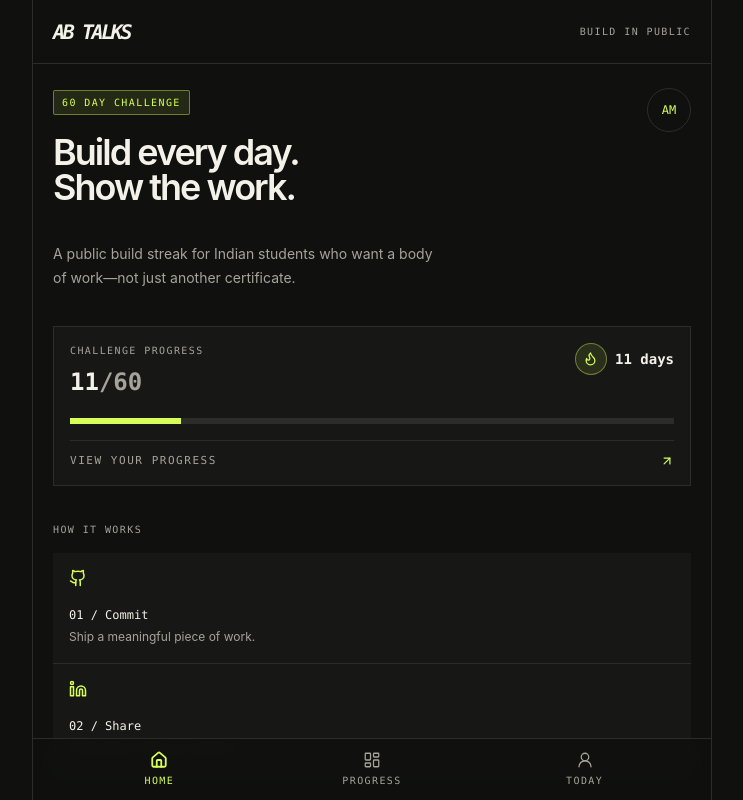
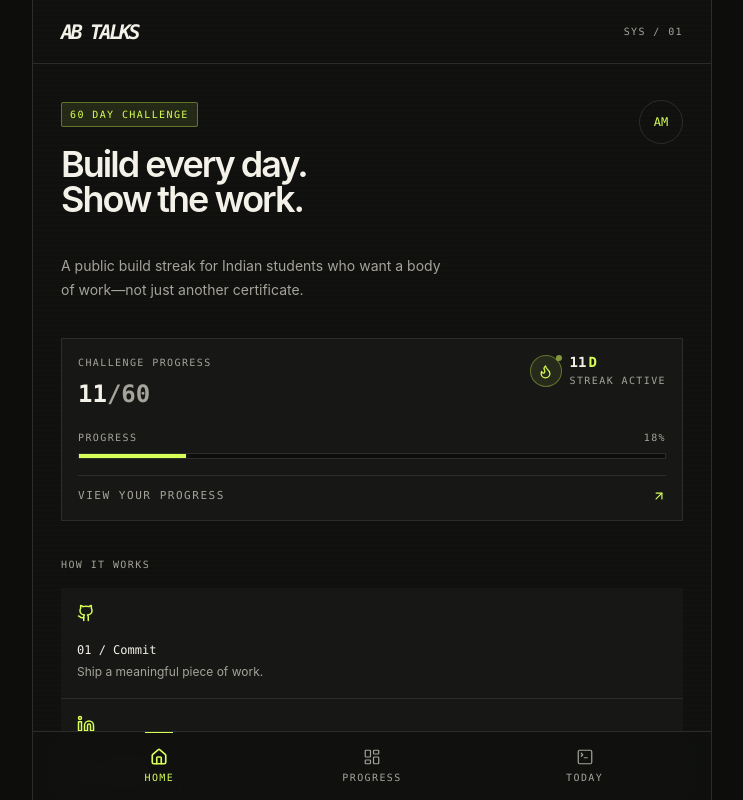
Before and after one commit to Hellopal007/psychic-umbrella, a Next.js app: page / in a window 1280 px wide. Shown: the top 800 px of the page, without its empty margins (268-1011 px from the left). Built offline with nearby package versions, Linux system fonts and the light colour scheme.

Commit message:
feat: establish ABTalks visual system

```diff
--- a/src/app/globals.css
+++ b/src/app/globals.css
@@ -4,12 +4,19 @@
 
 :root { color-scheme: dark; }
 * { box-sizing: border-box; }
-html { background: #10110f; }
-body { margin: 0; background: #10110f; color: #f4f1e8; font-family: Inter, ui-sans-serif, system-ui, sans-serif; }
+html { background: #0d0e0c; }
+body { margin: 0; background: #0d0e0c; color: #f4f1e8; font-family: Inter, ui-sans-serif, system-ui, sans-serif; }
 ::selection { background: #d8ff57; color: #10110f; }
 
+@media (prefers-reduced-motion: reduce) {
+  *, *::before, *::after { animation-duration: 0.01ms !important; animation-iteration-count: 1 !important; scroll-behavior: auto !important; transition-duration: 0.01ms !important; }
+}
+
 @layer components {
-  .shell { @apply mx-auto min-h-dvh max-w-[680px] border-x border-line bg-graphite; }
-  .page { @apply px-5 pb-28 pt-6; }
+  .shell { @apply mx-auto min-h-dvh max-w-[680px] border-x border-line bg-graphite; background-image: linear-gradient(to bottom, rgb(255 255 255 / 0.012) 1px, transparent 1px); background-size: 100% 5px; }
+  .page { @apply px-5 pb-28 pt-7 sm:px-7 sm:pt-9; }
   .hairline { @apply border-line; }
+  .display { @apply font-semibold tracking-[-0.055em] text-paper; }
+  .telemetry { @apply font-mono text-[10px] font-medium uppercase tracking-[0.14em] text-muted; }
+  .surface-grid { @apply grid gap-px border border-line bg-line shadow-surface; }
 }
--- a/src/components/app-shell.tsx
+++ b/src/components/app-shell.tsx
@@ -2,5 +2,5 @@ import Link from "next/link";
 import { BottomNav } from "@/components/bottom-nav";
 
 export function AppShell({ children }: { children: React.ReactNode }) {
-  return <main className="shell"><header className="flex h-16 items-center justify-between border-b border-line px-5"><Link href="/" className="font-mono text-xl font-black italic tracking-[-0.12em] text-paper">AB TALKS</Link><span className="font-mono text-[10px] uppercase tracking-eyebrow text-muted">Build in public</span></header>{children}<BottomNav /></main>;
+  return <main className="shell"><header className="flex h-16 items-center justify-between border-b border-line px-5 sm:px-7"><Link href="/" aria-label="AB Talks home" className="font-mono text-xl font-black italic tracking-[-0.12em] text-paper transition-colors hover:text-signal">AB TALKS</Link><span className="telemetry">SYS / 01</span></header>{children}<BottomNav /></main>;
 }
--- a/src/components/bottom-nav.tsx
+++ b/src/components/bottom-nav.tsx
@@ -1,12 +1,12 @@
 "use client";
 
 import Link from "next/link";
-import { Home, LayoutDashboard, UserRound } from "lucide-react";
+import { Home, LayoutDashboard, SquareTerminal } from "lucide-react";
 import { usePathname } from "next/navigation";
 
-const items = [{ href: "/", label: "Home", icon: Home }, { href: "/dashboard", label: "Progress", icon: LayoutDashboard }, { href: "/day/12", label: "Today", icon: UserRound }];
+const items = [{ href: "/", label: "Home", icon: Home }, { href: "/dashboard", label: "Progress", icon: LayoutDashboard }, { href: "/day/12", label: "Today", icon: SquareTerminal }];
 
 export function BottomNav() {
   const pathname = usePathname();
-  return <nav className="fixed inset-x-0 bottom-0 z-10 mx-auto flex max-w-[680px] border-x border-t border-line bg-graphite/95 px-5 pb-[max(0.75rem,env(safe-area-inset-bottom))] pt-3 backdrop-blur"><div className="grid w-full grid-cols-3">{items.map(({ href, label, icon: Icon }) => { const active = pathname === href; return <Link key={href} href={href} className={`flex flex-col items-center gap-1 font-mono text-[10px] uppercase tracking-eyebrow ${active ? "text-signal" : "text-muted"}`}><Icon size={18} strokeWidth={active ? 2.4 : 1.7} /><span>{label}</span></Link>; })}</div></nav>;
+  return <nav aria-label="Primary navigation" className="fixed inset-x-0 bottom-0 z-10 mx-auto flex max-w-[680px] border-x border-t border-line bg-graphite/95 px-5 pb-[max(0.75rem,env(safe-area-inset-bottom))] pt-3 backdrop-blur-md"><div className="grid w-full grid-cols-3">{items.map(({ href, label, icon: Icon }) => { const active = pathname === href; return <Link key={href} href={href} className={`group relative flex min-h-11 flex-col items-center justify-center gap-1 font-mono text-[10px] uppercase tracking-eyebrow transition-colors ${active ? "text-signal" : "text-muted hover:text-paper"}`}><span className={`absolute -top-3 h-px w-7 transition-all ${active ? "bg-signal" : "bg-transparent group-hover:bg-muted/60"}`} /><Icon size={18} strokeWidth={active ? 2.2 : 1.6} /><span>{label}</span></Link>; })}</div></nav>;
 }
--- a/src/components/ui.tsx
+++ b/src/components/ui.tsx
@@ -1,37 +1,60 @@
 import type { ButtonHTMLAttributes, ReactNode } from "react";
-import { Check, Flame } from "lucide-react";
+import { Check, Flame, LockKeyhole } from "lucide-react";
 
-export function Button({ className = "", children, ...props }: ButtonHTMLAttributes<HTMLButtonElement>) {
-  return <button className={`inline-flex h-11 items-center justify-center gap-2 rounded-sm bg-signal px-4 text-sm font-semibold text-graphite transition hover:bg-paper disabled:opacity-50 ${className}`} {...props}>{children}</button>;
+type ButtonVariant = "primary" | "secondary" | "quiet" | "danger";
+type ButtonSize = "sm" | "md" | "lg";
+
+const buttonStyles: Record<ButtonVariant, string> = {
+  primary: "bg-signal text-graphite hover:bg-[#edfcae] active:bg-signal-dim",
+  secondary: "border border-line bg-ink text-paper hover:border-[#55574f] hover:bg-[#1c1e1a]",
+  quiet: "text-muted hover:bg-paper/5 hover:text-paper",
+  danger: "border border-red-400/30 bg-red-400/10 text-red-300 hover:bg-red-400/15",
+};
+const buttonSizes: Record<ButtonSize, string> = { sm: "h-9 px-3 text-xs", md: "h-11 px-4 text-sm", lg: "h-12 px-5 text-sm" };
+
+export function Button({ className = "", children, variant = "primary", size = "md", ...props }: ButtonHTMLAttributes<HTMLButtonElement> & { variant?: ButtonVariant; size?: ButtonSize }) {
+  return <button className={`inline-flex items-center justify-center gap-2 rounded-sm font-semibold transition-[background-color,border-color,color,transform] duration-150 ease-out active:translate-y-px disabled:pointer-events-none disabled:opacity-40 ${buttonStyles[variant]} ${buttonSizes[size]} ${className}`} {...props}>{children}</button>;
 }
 
-export function Badge({ children, tone = "default" }: { children: ReactNode; tone?: "default" | "signal" }) {
-  const styles = tone === "signal" ? "border-signal/40 bg-signal/10 text-signal" : "border-line bg-ink text-muted";
-  return <span className={`inline-flex items-center gap-1.5 rounded-sm border px-2 py-1 font-mono text-[10px] font-medium uppercase tracking-eyebrow ${styles}`}>{children}</span>;
+type BadgeTone = "default" | "signal" | "verified" | "pending" | "locked";
+const badgeStyles: Record<BadgeTone, string> = {
+  default: "border-line bg-ink text-muted",
+  signal: "border-signal/35 bg-signal/10 text-signal",
+  verified: "border-signal/25 bg-signal/[0.07] text-signal",
+  pending: "border-amber-200/20 bg-amber-200/[0.07] text-amber-100",
+  locked: "border-line bg-transparent text-[#6e7169]",
+};
+
+export function Badge({ children, tone = "default" }: { children: ReactNode; tone?: BadgeTone }) {
+  return <span className={`inline-flex items-center gap-1.5 rounded-sm border px-2 py-1 font-mono text-[10px] font-medium uppercase tracking-eyebrow ${badgeStyles[tone]}`}>{children}</span>;
 }
 
-export function Card({ children, className = "" }: { children: ReactNode; className?: string }) {
-  return <section className={`border border-line bg-ink ${className}`}>{children}</section>;
+export function Card({ children, className = "", elevated = false }: { children: ReactNode; className?: string; elevated?: boolean }) {
+  return <section className={`border border-line bg-ink ${elevated ? "shadow-surface" : ""} ${className}`}>{children}</section>;
 }
 
-export function ProgressBar({ value, max = 60 }: { value: number; max?: number }) {
-  return <div className="h-1.5 w-full overflow-hidden bg-line"><div className="h-full bg-signal" style={{ width: `${Math.min(100, (value / max) * 100)}%` }} /></div>;
+export function ProgressBar({ value, max = 60, label }: { value: number; max?: number; label?: string }) {
+  const progress = Math.min(100, Math.max(0, (value / max) * 100));
+  return <div aria-label={label ?? `${Math.round(progress)} percent complete`} aria-valuemax={max} aria-valuemin={0} aria-valuenow={value} role="progressbar"><div className="mb-2 flex justify-between telemetry"><span>{label ?? "progress"}</span><span>{Math.round(progress)}%</span></div><div className="h-1.5 overflow-hidden border border-line bg-[#0c0d0b]"><div className="h-full origin-left bg-signal shadow-[0_0_12px_rgb(216_255_87_/_0.28)] animate-meter-fill" style={{ width: `${progress}%` }} /></div></div>;
 }
 
 export function StreakIndicator({ days, compact = false }: { days: number; compact?: boolean }) {
-  return <div className="flex items-center gap-2"><span className="grid size-8 place-items-center rounded-full border border-signal/40 bg-signal/10 text-signal"><Flame size={15} /></span><div><p className="font-mono text-sm font-semibold leading-none text-paper">{days} days</p>{!compact && <p className="mt-1 font-mono text-[10px] uppercase tracking-eyebrow text-muted">current streak</p>}</div></div>;
+  return <div className={`flex items-center ${compact ? "gap-2" : "gap-3"}`}><span className={`${compact ? "size-8" : "size-10"} relative grid place-items-center rounded-full border border-signal/35 bg-signal/[0.08] text-signal`}><Flame size={compact ? 15 : 18} /><span className="absolute -right-px -top-px size-1.5 rounded-full bg-signal animate-status-pulse" /></span><div><p className={`${compact ? "text-sm" : "text-lg"} font-mono font-semibold leading-none text-paper`}>{days}<span className="ml-0.5 text-signal">D</span></p><p className="mt-1 telemetry">streak active</p></div></div>;
 }
 
-export function SectionLabel({ children }: { children: ReactNode }) {
-  return <p className="font-mono text-[10px] font-medium uppercase tracking-eyebrow text-muted">{children}</p>;
+export function SectionLabel({ children }: { children: ReactNode }) { return <p className="telemetry">{children}</p>; }
+
+export function Telemetry({ label, value, className = "" }: { label: string; value: ReactNode; className?: string }) {
+  return <div className={`min-w-0 ${className}`}><p className="telemetry">{label}</p><p className="mt-1 truncate font-mono text-sm font-semibold text-paper">{value}</p></div>;
 }
 
-export function StatusIndicator({ status = "verified", label }: { status?: "verified" | "pending"; label: string }) {
-  const active = status === "verified";
-  return <span className={`inline-flex items-center gap-1.5 font-mono text-[10px] uppercase tracking-eyebrow ${active ? "text-signal" : "text-muted"}`}><span className={`size-1.5 rounded-full ${active ? "bg-signal" : "bg-muted"}`}>{active && <Check size={0} />}</span>{label}</span>;
+export function StatusIndicator({ status = "verified", label }: { status?: "verified" | "pending" | "offline"; label: string }) {
+  const styles = status === "verified" ? "text-signal" : status === "pending" ? "text-amber-100" : "text-muted";
+  const dot = status === "verified" ? "bg-signal animate-status-pulse" : status === "pending" ? "bg-amber-200" : "bg-muted";
+  return <span className={`inline-flex items-center gap-1.5 font-mono text-[10px] uppercase tracking-eyebrow ${styles}`}><span className={`size-1.5 rounded-full ${dot}`} />{label}</span>;
 }
 
-export function ChallengeDayIndicator({ day, status }: { day: number; status: "complete" | "current" | "locked" }) {
-  const styles = status === "complete" ? "border-signal bg-signal text-graphite" : status === "current" ? "border-signal text-signal" : "border-line text-muted";
-  return <span className={`grid size-9 place-items-center border font-mono text-xs font-bold ${styles}`}>{status === "complete" ? <Check size={14} strokeWidth={3} /> : String(day).padStart(2, "0")}</span>;
+export function ChallengeDayIndicator({ day, status, label }: { day: number; status: "complete" | "current" | "locked"; label?: boolean }) {
+  const styles = status === "complete" ? "border-signal bg-signal text-graphite" : status === "current" ? "border-signal bg-signal/[0.07] text-signal shadow-[0_0_0_3px_rgb(216_255_87_/_0.06)]" : "border-line bg-[#151613] text-muted";
+  return <div className="inline-flex flex-col gap-1.5"><span className={`grid size-10 place-items-center border font-mono text-xs font-bold transition-colors ${styles}`}>{status === "complete" ? <Check size={15} strokeWidth={3} /> : status === "locked" ? <LockKeyhole size={13} /> : String(day).padStart(2, "0")}</span>{label && <span className="telemetry text-center">day {day}</span>}</div>;
 }
--- a/tailwind.config.ts
+++ b/tailwind.config.ts
@@ -18,6 +18,12 @@ const config: Config = {
         sans: ["Inter", "ui-sans-serif", "system-ui", "sans-serif"],
       },
       letterSpacing: { eyebrow: "0.14em" },
+      boxShadow: { surface: "0 1px 0 rgb(255 255 255 / 0.035%) inset, 0 12px 30px rgb(0 0 0 / 0.14)" },
+      keyframes: {
+        "meter-fill": { from: { transform: "scaleX(0)" }, to: { transform: "scaleX(1)" } },
+        "status-pulse": { "0%, 100%": { opacity: "1" }, "50%": { opacity: "0.42" } },
+      },
+      animation: { "meter-fill": "meter-fill 700ms cubic-bezier(.16,1,.3,1) both", "status-pulse": "status-pulse 2.4s ease-in-out infinite" },
     },
   },
   plugins: [],
```
